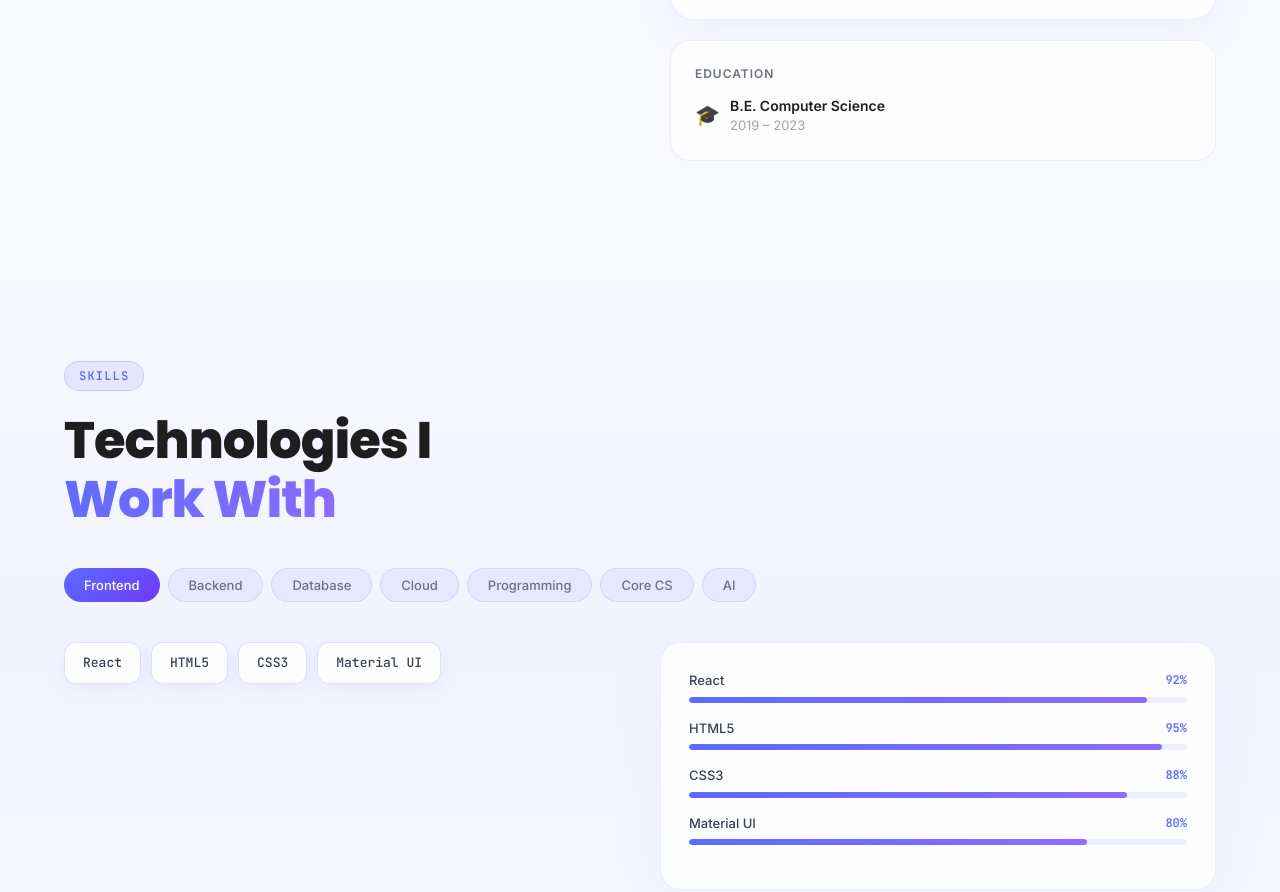
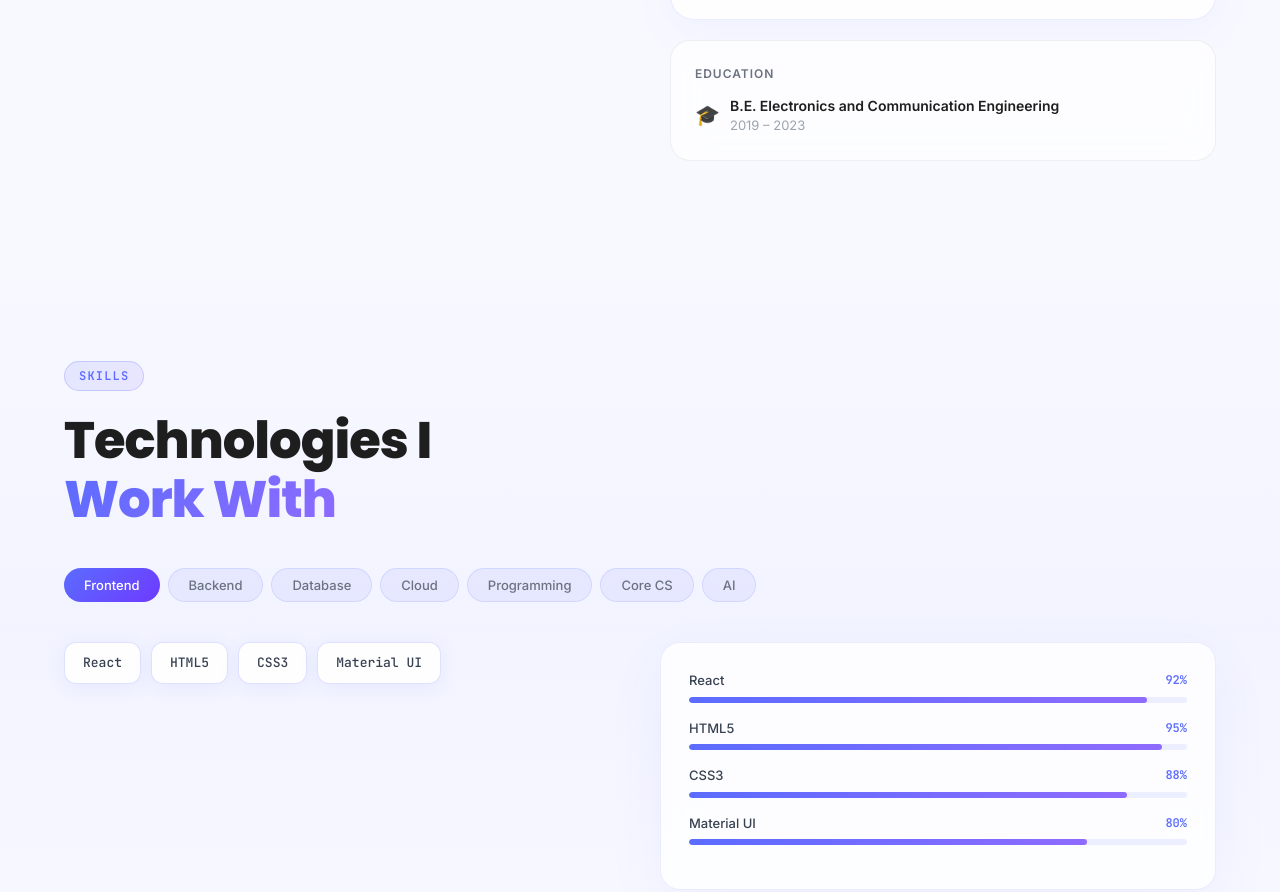
Before and after one commit to Balaji0602/Portfolio, a React (Vite) app in the folder balag-portfolio/: page / in a window 1280 px wide. Shown: the part 1569-2461 px from the top of the page. Built offline with nearby package versions, Linux system fonts and the light colour scheme.

Commit message:
Updating the education part

```diff
--- a/balag-portfolio/src/App.jsx
+++ b/balag-portfolio/src/App.jsx
@@ -572,7 +572,7 @@ function About({ darkMode }) {
                 <div style={{ display: "flex", alignItems: "center", gap: 10 }}>
                   <span style={{ fontSize: 20 }}>🎓</span>
                   <div>
-                    <div style={{ fontFamily: "'Inter', sans-serif", fontSize: 14, fontWeight: 600, color: darkMode ? "#E2E8F0" : "#1E1E1E" }}>B.E. Computer Science</div>
+                    <div style={{ fontFamily: "'Inter', sans-serif", fontSize: 14, fontWeight: 600, color: darkMode ? "#E2E8F0" : "#1E1E1E" }}>B.E. Electronics and Communication Engineering</div>
                     <div style={{ fontFamily: "'Inter', sans-serif", fontSize: 13, color: darkMode ? "#64748B" : "#9CA3AF" }}>2019 – 2023</div>
                   </div>
                 </div>
```
